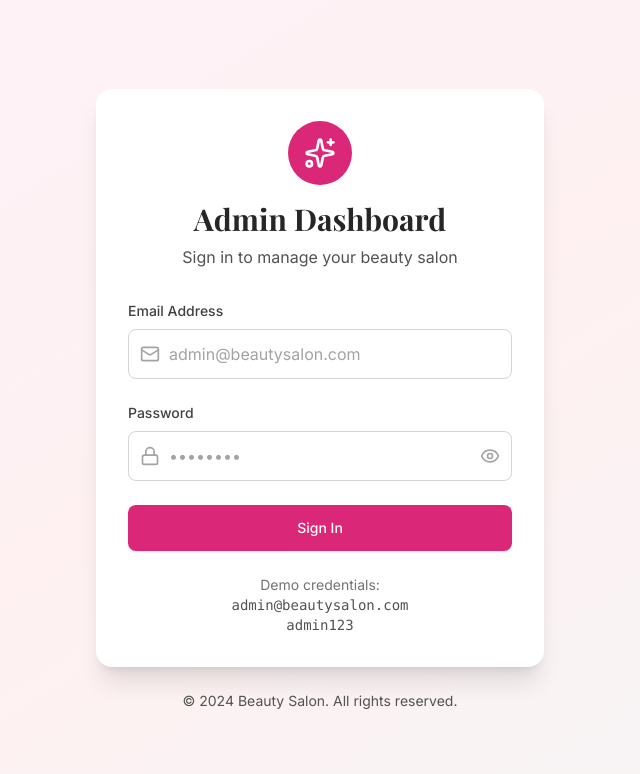
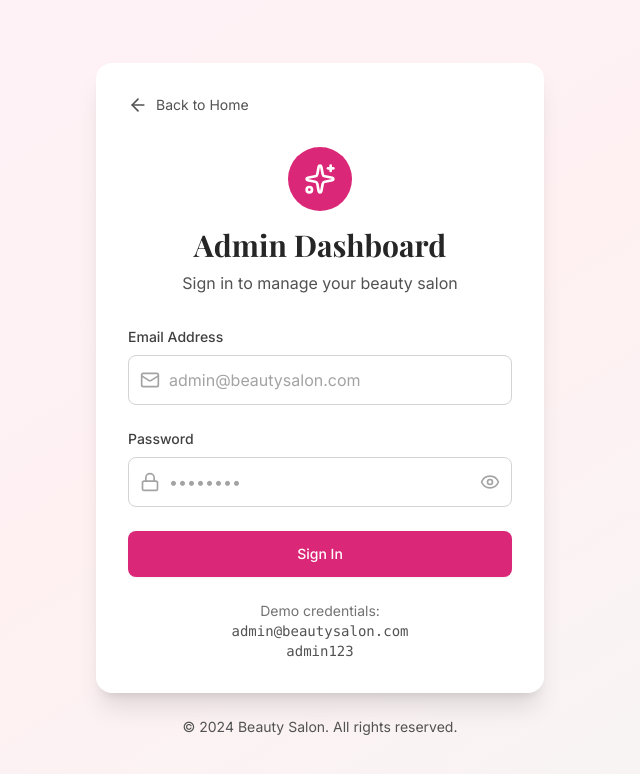
Before and after one commit to Catalinvisual/Elegance, a React (Create React App) app in the folder client/: page /admin/login in a window 1280 px wide. Shown: the top 774 px of the page, without its empty margins (320-960 px from the left). Built offline with nearby package versions, Linux system fonts and the light colour scheme.

Commit message:
Add back button to admin login page

```diff
--- a/client/src/components/admin/AdminLogin.tsx
+++ b/client/src/components/admin/AdminLogin.tsx
@@ -1,7 +1,7 @@
 import React, { useState } from 'react';
 import { useNavigate } from 'react-router-dom';
 import { motion } from 'framer-motion';
-import { Lock, Mail, Eye, EyeOff, Sparkles } from 'lucide-react';
+import { Lock, Mail, Eye, EyeOff, Sparkles, ArrowLeft } from 'lucide-react';
 
 interface AdminLoginProps {
   onLogin?: (token: string) => void;
@@ -65,6 +65,16 @@ const AdminLogin: React.FC<AdminLoginProps> = ({ onLogin }) => {
         className="w-full max-w-md"
       >
         <div className="bg-white rounded-2xl shadow-xl p-8">
+          <div className="flex items-center mb-8">
+            <button
+              onClick={() => navigate('/')}
+              className="flex items-center text-neutral-600 hover:text-neutral-800 transition-colors"
+              title="Go back to homepage"
+            >
+              <ArrowLeft className="w-5 h-5 mr-2" />
+              <span className="text-sm">Back to Home</span>
+            </button>
+          </div>
           <div className="text-center mb-8">
             <motion.div
               initial={{ scale: 0 }}
```
